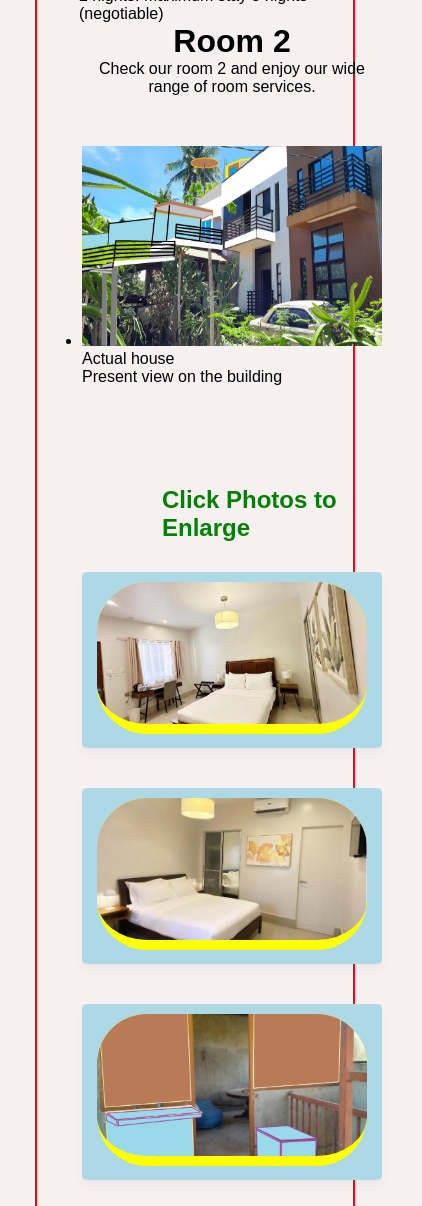
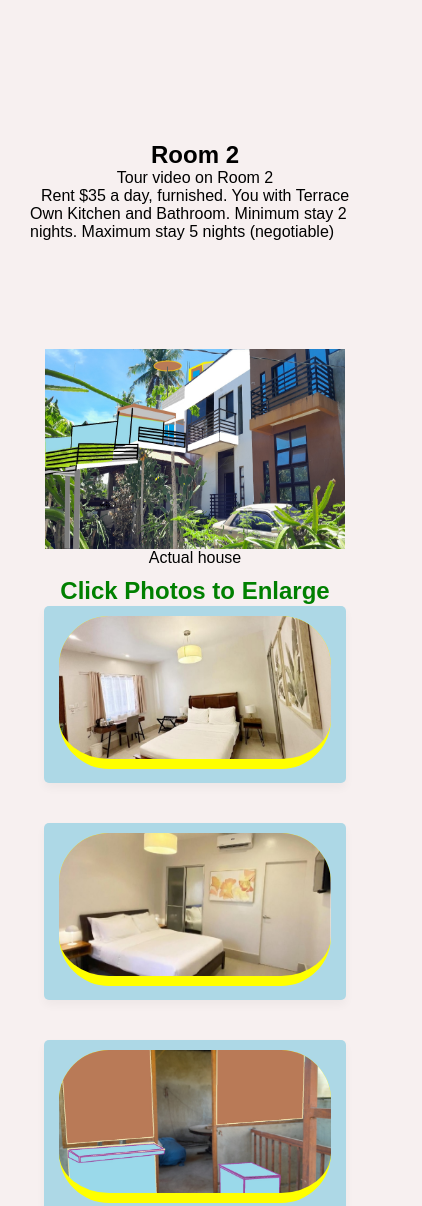
Before and after one commit to manuelbhl/gbbwebsite, a plain HTML site: page roomx2.html in a window 390 px wide. Shown: the part 109-1315 px from the top of the page, 422 px wide, since content can reach past the window. Drawn offline with Linux system fonts and the light colour scheme.

Commit message:
changed again border marks
deleted border marks lines

```diff
--- a/css/style.css
+++ b/css/style.css
@@ -48,10 +48,18 @@ header  {
   display: none;
 }
 
-h1 .blk {
 
-  background-color: green;
+/*
+h1 {
+      margin-top:100px;
+      margin-bottom:30px;
+      margin-left:80px;
+      align-items: center;
+      justify-content: center;
+      color: green;
 }
+*/
+
 .navbar .all-links {
   display: flex;
   align-items: center;
@@ -132,6 +140,13 @@ header a:hover, footer a:hover {
   justify-content: center;
   flex-direction: column;
 }
+.roomd {
+  display: flex;
+  align-items:center;
+  flex-direction: column;
+  padding: 4px 0 0;
+/*border: 2px solid green;*/
+}
 
 .page1 {
   margin-top:100px;
@@ -184,7 +199,8 @@ section {
   display: flex;
   align-items: center;
   flex-direction: column;
-  padding: 40px 0 0;
+  padding: 4px 0 0;
+/*border: 2px solid gray;*/
 }
 
 .main2 .main3 {
@@ -214,9 +230,10 @@ section .cards {
   display: flex;
   flex-wrap: wrap;
   max-width: 1200px;
-  margin-top: 50px;
-  padding: 0 40px;
+  margin-top: 1px;
+  padding: 0 4px;
   justify-content: space-between;
+/*border: 2px solid blue;*/
 }
 
 
@@ -246,13 +263,14 @@ section .about {
 section .cards .card {
   background: #fff;
 
-  padding: 40px 15px;
+  padding: 1px 1px;
   list-style: none;
   border-radius: 5px;
   box-shadow: 0px 5px 10px rgba(0, 0, 0, 0.04);
   margin-bottom: 40px;
   width: calc(100% / 2 - 30px);
   text-align: center;
+
 }
 
 .services .cards .card {
@@ -272,13 +290,13 @@ section .cards .rcard {
 }
 
 .rooms{
-  margin:100px;
+  margin:80px;
   display: flex;
   align-items: center;
   flex-wrap: wrap;
   flex-direction: column;
-  padding: 40px 0 0;
-
+  padding: 1px;
+/*border: 2px solid brown;*/
 }
 .services{
   margin:10px;
@@ -297,6 +315,7 @@ section .cards .rcard {
   margin-bottom: 40px;
   width: calc(100% / 2 - 30px);
   text-align: center;
+/*border: 2px solid yellow;*/
 }
 .rooms .cards .rcard img {
   width: 100%;
@@ -350,7 +369,7 @@ section .cards .card h3 a:hover {
   width: 100px;
   height: 100px;
   border-radius: 20px;
-  border: 8px solid green;
+/*  border: 8px solid green;*/
 
 }
 
@@ -624,6 +643,7 @@ body {
   padding: 15px;
 
 }
+
 header  {
   position: fixed;
   top: 0;
@@ -680,7 +700,7 @@ section .rdesc {
   display: flex;
   flex-direction: column;
   padding: 5px;
-border: 2px solid red;
+/*border: 2px solid red;*/
 }
 
 section .cards {
@@ -719,3 +739,14 @@ background: yellow;
   justify-content: center;
   flex-direction: column;
 }
+
+
+
+.homeloc li{
+  margin: 40px;
+  padding: 10px;
+  background: lightgreen;
+/* border: 1px solid brown;*/
+}
+
+}
--- a/css/thumbcss.css
+++ b/css/thumbcss.css
@@ -11,7 +11,6 @@
   background-color: white;
 
 }
-
 .contentloc{
   display: flex;
   margin: 10px;
@@ -19,20 +18,9 @@
  flex-wrap: wrap;
   height: 95%;
   flex-direction:row;
+}
 
 
-}
-
-h1 {
-      margin-top:100px;
-      margin-bottom:30px;
-      margin-left:80px;
-      align-items: center;
-      justify-content: center;
-      color: green;
-
-
-}
   .thumbnail {
     width: 300px; /* Example thumbnail size */
     height: auto;
--- a/roomx2.html
+++ b/roomx2.html
@@ -36,25 +36,31 @@
         </ul>
       </nav>
     </header>
-
-    <section class ="rooms" id="rooms">
-
-           <p>Rent  $35 a day, furnished.
+<!-- rooms -->
+<br><br><br><br><br><br><br><br>
+ <div class = "roomd">
+    <br><br><br><br>
+    <h2>Room 2</h2>
+    <p>Tour video on Room 2</p>
+         <p>Rent  $35 a day, furnished.
            You with Terrace</p>
            Own Kitchen and Bathroom.
            Minimum stay 2 nights.
            Maximum stay 5 nights (negotiable)</p>
-      <h2>Room 2</h2>
-      <p>Check our room 2 and enjoy our wide range of room services.</p>
-      <ul class="cards">
-        <li>
+          <br><br><br><br><br><br>
           <img src='images/house24.jpg' width = "300" height = "200" alt="img">
           <p>Actual house</p>
+ </div>
 
 
-          <p>Present view on the building</p>
-         <h1>Click Photos to Enlarge</h1>
-        </li>
+
+ <section class="rooms" id="rooms">
+    <h1 style = "color:green;">Click Photos to Enlarge</h1>
+
+      <ul class="cards">
+
+<!--ends  rooms -->
+
         <li class="rcard">
 
 
```
Also changed, not shown: roomx.html (+9 -9 lines), roomx1.html (+22 -13 lines), roomx3.html (+18 -13 lines), roomx4.html (+18 -11 lines).
